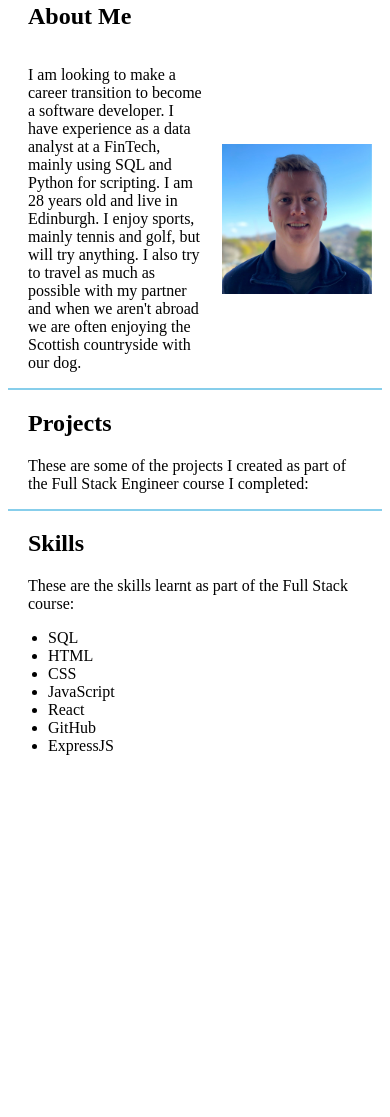
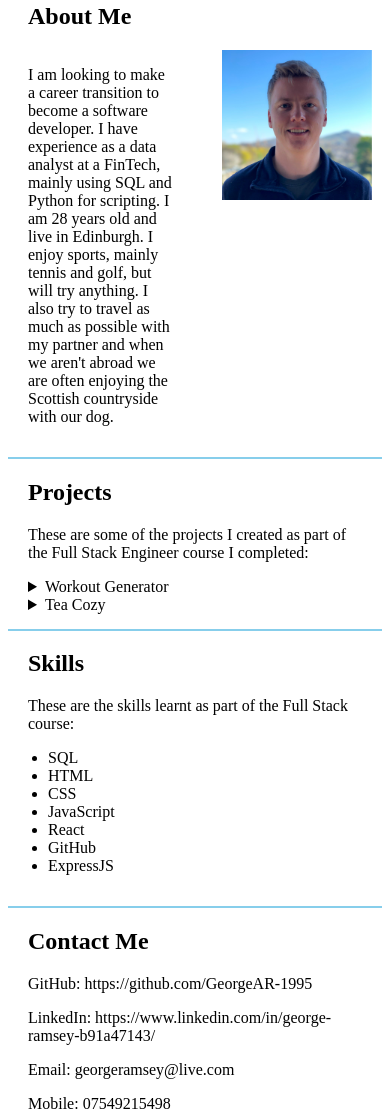
Before and after one commit to GeorgeAR-1995/Portfolio, a plain HTML site: page index.html in a window 390 px wide. Shown: the part 144-1261 px from the top of the page. Before the commit the page ends 915 px from the top, so only its background shows below. Drawn offline with Linux system fonts and the light colour scheme.

Commit message:
polish up and add text

```diff
--- a/index.html
+++ b/index.html
@@ -21,7 +21,7 @@
         </nav>
     </header>
 
-    <div>
+    <div id = "about">
         <h2   class = "about">About Me</h2>
             <div class = "about-body">
                 <p>I am looking to make a career transition to become a software developer.
@@ -32,11 +32,30 @@
                 <img class = "selfpicture" src = "resources/images/images.jpeg" alt = "picture of George Ramsey">
             </div>
     </div>
-    <div  class = "projects">
+    <div  id = "projects" class = "projects">
         <h2>Projects</h2>
             <p>These are some of the projects I created as part of the Full Stack Engineer course I completed: </p>
+            <details>
+                <summary <a href = "https://github.com/GeorgeAR-1995/Workout_Generator">Workout Generator</a></summary>
+                <p>
+                    A workout generator app. This was a JavaScript project where the aim was to create
+                    a randomized output for the user. The output I chose was a workout planner which would
+                    select a body part to workout, 3 exercises and what sets and reps to perform.
+                    <br>
+                    Things that could be added but were out of scope:
+                    <br>- A nice front end design
+                    <br>- More structure/personalisation in terms of longer term plans and limiting body parts to 2x per week
+
+                </p>
+            </details>
+            <details>
+                <summary <a href = "https://github.com/GeorgeAR-1995/TeaCozy">Tea Cozy</a></summary>
+                <p>
+                    Tea Cozy App
+                </p>
+            </details>
     </div>
-    <div  class = "skills">
+    <div id = "skills" class = "skills">
         <h2>Skills</h2>
             <p>These are the skills learnt as part of the Full Stack course:</p>
                 <ul>
@@ -49,6 +68,13 @@
                     <li>ExpressJS</li>
                 </ul>
     </div>
+    <div id = "contact" class = "contact">
+        <h2>Contact Me</h2>
+            <p>GitHub: https://github.com/GeorgeAR-1995</p>
+            <p>LinkedIn: https://www.linkedin.com/in/george-ramsey-b91a47143/</p>
+            <p>Email: georgeramsey@live.com</p>
+            <p>Mobile: 07549215498</p>
+    </div>
 </body>
 
 </html>
--- a/resources/style.css
+++ b/resources/style.css
@@ -48,20 +48,31 @@ p {
     width: auto;
     height: 150px;
     margin-right: 10px;
-}
-
-.about {
-    align-items: center;
-
+    margin-left: 30px;
 }
 
 .about-body {
     display: flex;
-    align-items: center;
     text-align: justify;
     border-bottom: 2px skyblue solid;
+    padding-bottom: 15px;
 }
 
 .projects {
     border-bottom: 2px skyblue solid;
+    padding-bottom: 15px;
 }
+
+.skills {
+    border-bottom: 2px skyblue solid;
+    padding-bottom: 15px;
+}
+
+h4 {
+    margin-left: 20px;
+    margin-right: 20px;
+}
+
+details {
+    margin-left: 20px;
+}
```
